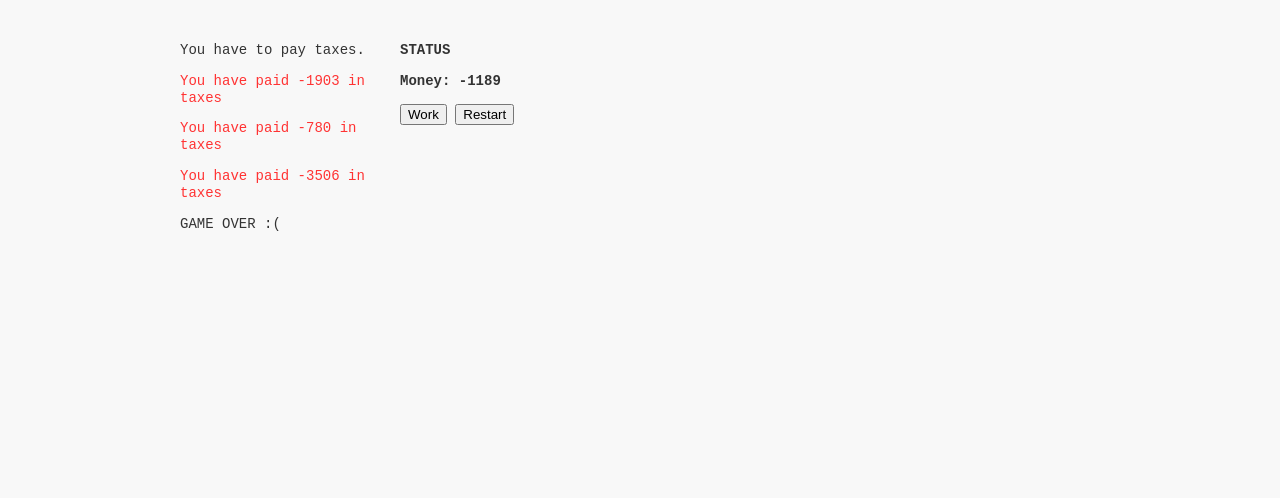
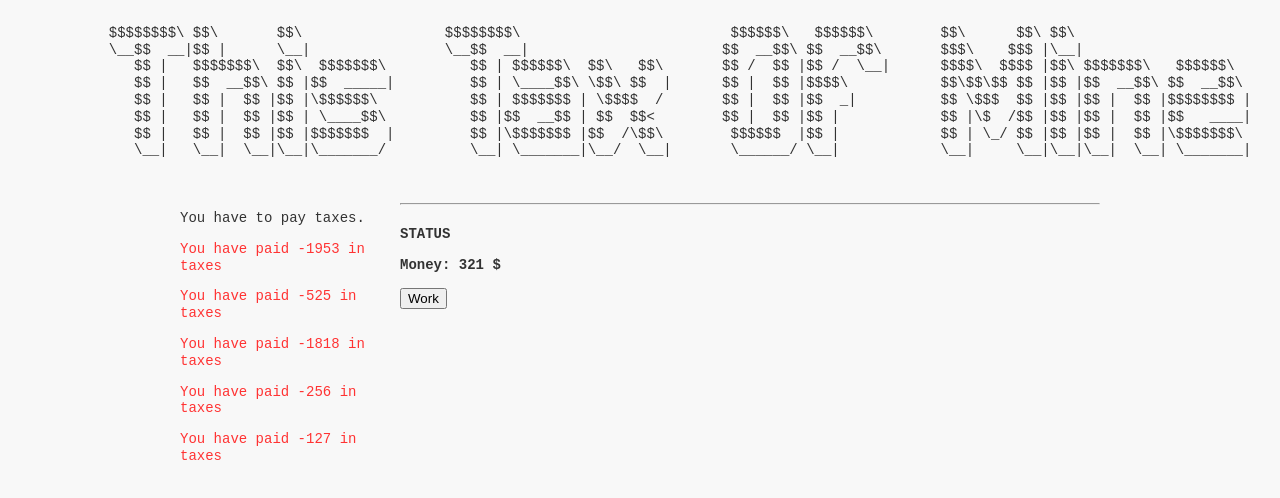
Before and after one commit to rubin0/ThisTaxOfMine, an Electron app: page index.html in a window 1280 px wide. Drawn offline with nearby package versions, Linux system fonts and the light colour scheme.

Commit message:
MORE OBJECTIVIFICATIONS BOYS

```diff
--- a/css/main.css
+++ b/css/main.css
@@ -61,3 +61,7 @@ button {
   text-decoration: none;
   color: initial;
 }
+
+.ascii-art{
+  white-space: pre;
+}
--- a/index.html
+++ b/index.html
@@ -1,27 +1,42 @@
 <!DOCTYPE html>
 <html>
+
 <head>
     <meta http-equiv="Content-Type" content="text/html; charset=UTF-8">
     <title>This Tax of Mine</title>
     <link rel="stylesheet" href="./css/main.css">
 </head>
+
 <body>
+    <div id="header" class="ascii-art">
+            $$$$$$$$\ $$\       $$\                 $$$$$$$$\                         $$$$$$\   $$$$$$\        $$\      $$\ $$\
+            \__$$  __|$$ |      \__|                \__$$  __|                       $$  __$$\ $$  __$$\       $$$\    $$$ |\__|
+               $$ |   $$$$$$$\  $$\  $$$$$$$\          $$ | $$$$$$\  $$\   $$\       $$ /  $$ |$$ /  \__|      $$$$\  $$$$ |$$\ $$$$$$$\   $$$$$$\
+               $$ |   $$  __$$\ $$ |$$  _____|         $$ | \____$$\ \$$\ $$  |      $$ |  $$ |$$$$\           $$\$$\$$ $$ |$$ |$$  __$$\ $$  __$$\
+               $$ |   $$ |  $$ |$$ |\$$$$$$\           $$ | $$$$$$$ | \$$$$  /       $$ |  $$ |$$  _|          $$ \$$$  $$ |$$ |$$ |  $$ |$$$$$$$$ |
+               $$ |   $$ |  $$ |$$ | \____$$\          $$ |$$  __$$ | $$  $$<        $$ |  $$ |$$ |            $$ |\$  /$$ |$$ |$$ |  $$ |$$   ____|
+               $$ |   $$ |  $$ |$$ |$$$$$$$  |         $$ |\$$$$$$$ |$$  /\$$\        $$$$$$  |$$ |            $$ | \_/ $$ |$$ |$$ |  $$ |\$$$$$$$\
+               \__|   \__|  \__|\__|\_______/          \__| \_______|\__/  \__|       \______/ \__|            \__|     \__|\__|\__|  \__| \_______|
+    </div>
+
     <div class="wrapper">
+        <hr>
         <div id="text" class="notifications">
             <p id="start">You have to pay taxes.</p>
         </div>
         <div class="content bold">
             <p> STATUS</p>
-                <p id="money">Money: 5000</p>
+            <p id="money"></p>
             <input type="button" onclick="onWork()" value="Work" />
             <input id="bnRestart" type="button" onclick="onRestart()" value="Restart" style="display: none" />
         </div>
     </div>
-        <script src="https://code.jquery.com/jquery-3.2.1.min.js"
-            integrity="sha256-hwg4gsxgFZhOsEEamdOYGBf13FyQuiTwlAQgxVSNgt4="
+    <script src="https://code.jquery.com/jquery-3.2.1.min.js" integrity="sha256-hwg4gsxgFZhOsEEamdOYGBf13FyQuiTwlAQgxVSNgt4="
         crossorigin="anonymous">
         </script>
+         <script src="./js/world.js"></script>
     <script src="./js/notifications.js"></script>
     <script src="./js/renderer.js"></script>
 </body>
+
 </html>
--- a/js/notifications.js
+++ b/js/notifications.js
@@ -1,31 +1,27 @@
 var Notifications = {
-    GAIN_CSS : "award",
-    LOSS_CSS : "cost",
-    MAX_NOTIFICATIONS_NUMBER : 10,
+    GAIN_CSS: "award",
+    LOSS_CSS: "cost",
+    MAX_NOTIFICATIONS_NUMBER: 15,
 
-    init : function(){
-
+    init: function () {
     },
-    div : document.getElementById("text"),
-    create : function(message, value){
+    parentDiv: document.getElementById("text"),
+    create: function (message, value) {
         let string = document.createElement('p');
         string.innerHTML = message;
 
-        if(value >0){
+        if (value > 0) {
             string.className += "award";
-        } else if(value < 0){
+        } else if (value < 0) {
             string.className += "cost";
         }
 
-        Notifications.div.appendChild(string);
-
-        console.log(string);
-
-        Notifications.removeOldNotifications();
+        this.parentDiv.appendChild(string);
+        this.removeOldNotifications();
     },
-    removeOldNotifications : function(){
-        let notifications = Notifications.div.children;
-        if(notifications.length > Notifications.MAX_NOTIFICATIONS_NUMBER){
+    removeOldNotifications: function () {
+        let notifications = this.parentDiv.children;
+        if (notifications.length > this.MAX_NOTIFICATIONS_NUMBER) {
             notifications[0].remove();
         }
     }
--- a/js/renderer.js
+++ b/js/renderer.js
@@ -1,15 +1,11 @@
-gInitialMoney = 5000;
-gMoney = gInitialMoney;
 gIsGameOver = false;
 gRefreshInterval = null;
 
 let _gText = document.getElementById("text");
 let money = document.getElementById("money");
 
-function checkGameOver()
-{
-	if (gMoney <= 0)
-	{
+function checkGameOver() {
+	if (World.money <= 0) {
 		clearInterval(gRefreshInterval);
 		gIsGameOver = true;
 		Notifications.create("GAME OVER :(");
@@ -17,64 +13,49 @@ function checkGameOver()
 	}
 }
 
-function syncMoneyUI()
-{
-    money.innerHTML = "Money: " + gMoney;
-}
-
-function gameloop()
-{
-	if (gIsGameOver)
-	{
+function gameloop() {
+	if (gIsGameOver) {
 		return;
 	}
-	syncMoneyUI();
 	checkGameOver();
 }
 
-function onPayTaxes()
-{
-	if (gIsGameOver)
-	{
+function onPayTaxes() {
+	if (gIsGameOver) {
 		return;
 	}
-	let t = -Math.floor(gInitialMoney*0.9 * Math.random());
+	let t = -Math.floor((World.money * 0.9 * Math.random()+50))	;
 	Notifications.create("You have paid " + t + " in taxes", t);
-	gMoney += t;
+	World.setMoney(t);
 	gameloop();
 }
 
-function onWork()
-{
-	if (gIsGameOver)
-	{
+function onWork() {
+	if (gIsGameOver) {
 		return;
 	}
 	let wage = Math.floor(1000 * Math.random());
 	Notifications.create("You have gained " + wage, wage);
-	console.log(_gText);
-	gMoney += wage;
+	World.setMoney(wage);
 	gameloop();
 }
 
-function onRestart()
-{
-	if (gIsGameOver)
-	{
+function onRestart() {
+	if (gIsGameOver) {
 		_gText.innerHTML = '<p id="start">You have to pay taxes.</p>';
-		gMoney = gInitialMoney;
 		$("#bnRestart").hide();
 		gIsGameOver = false;
-		syncMoneyUI();
-		gRefreshInterval = setInterval(function(){
+		World.init();
+		gRefreshInterval = setInterval(function () {
 			onPayTaxes();
 		}, 1000);
 	}
 }
 
-$( document ).ready(function() {
+$(document).ready(function () {
+	World.init();
 	//console.log( "Starting loop" );
-	gRefreshInterval = setInterval(function(){
+	gRefreshInterval = setInterval(function () {
 		onPayTaxes();
 	}, 1000);
 });
--- /dev/null
+++ b/js/world.js
@@ -0,0 +1,15 @@
+var World = {
+    money : 0,
+    gRefreshInterval : null,
+    moneyDiv : document.getElementById("money"),
+    init: function () {
+        this.setMoney(5000);
+    },
+    setMoney : function(amount){
+        this.money += amount;
+        this.syncMoneyUI();
+    },
+    syncMoneyUI : function(){
+            this.moneyDiv.innerText = "Money: " + this.money + " $ ";
+    },
+}
```
Also changed, not shown: 1 other file. Lines whose indentation alone changed are shown as unchanged.
